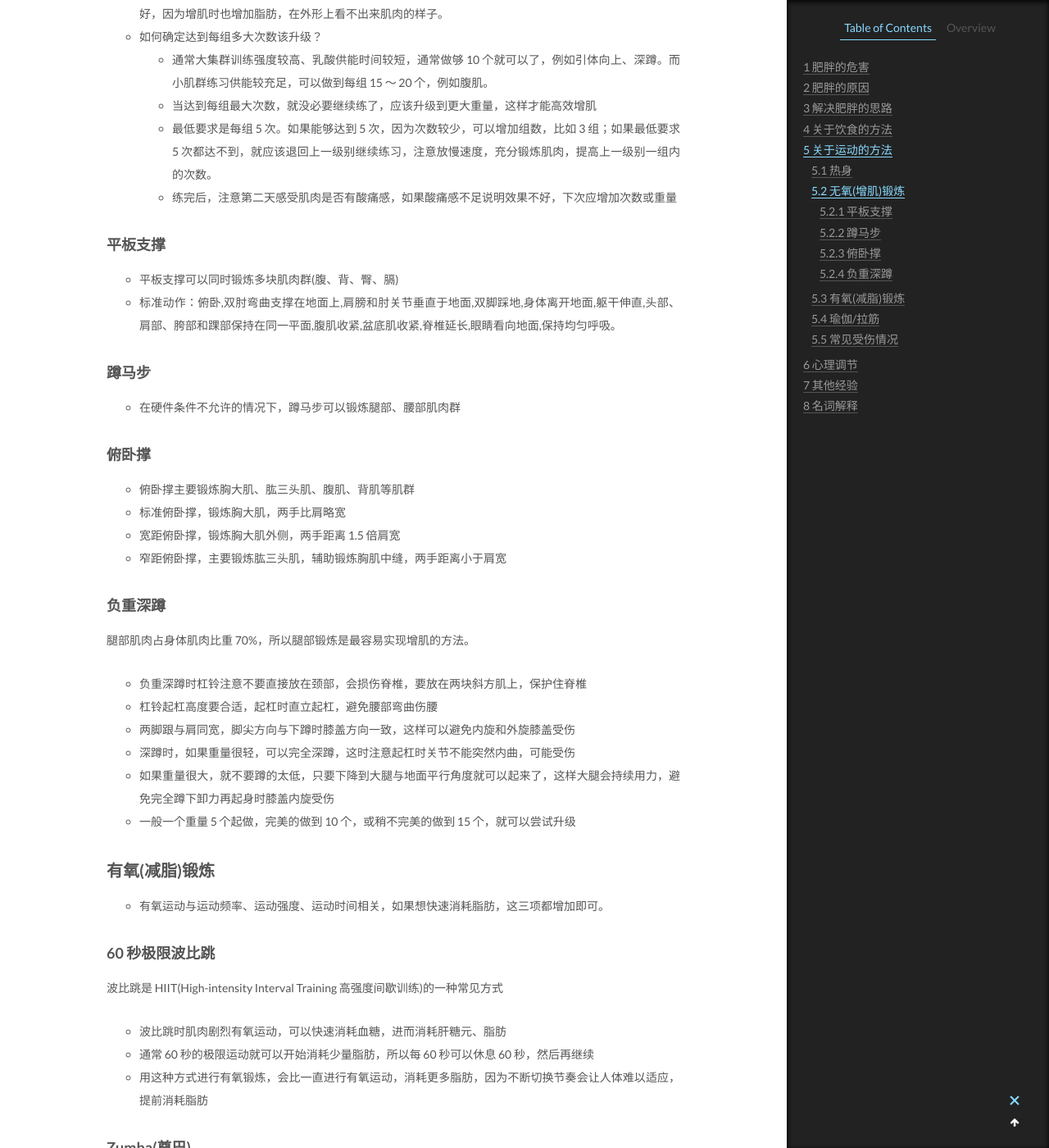
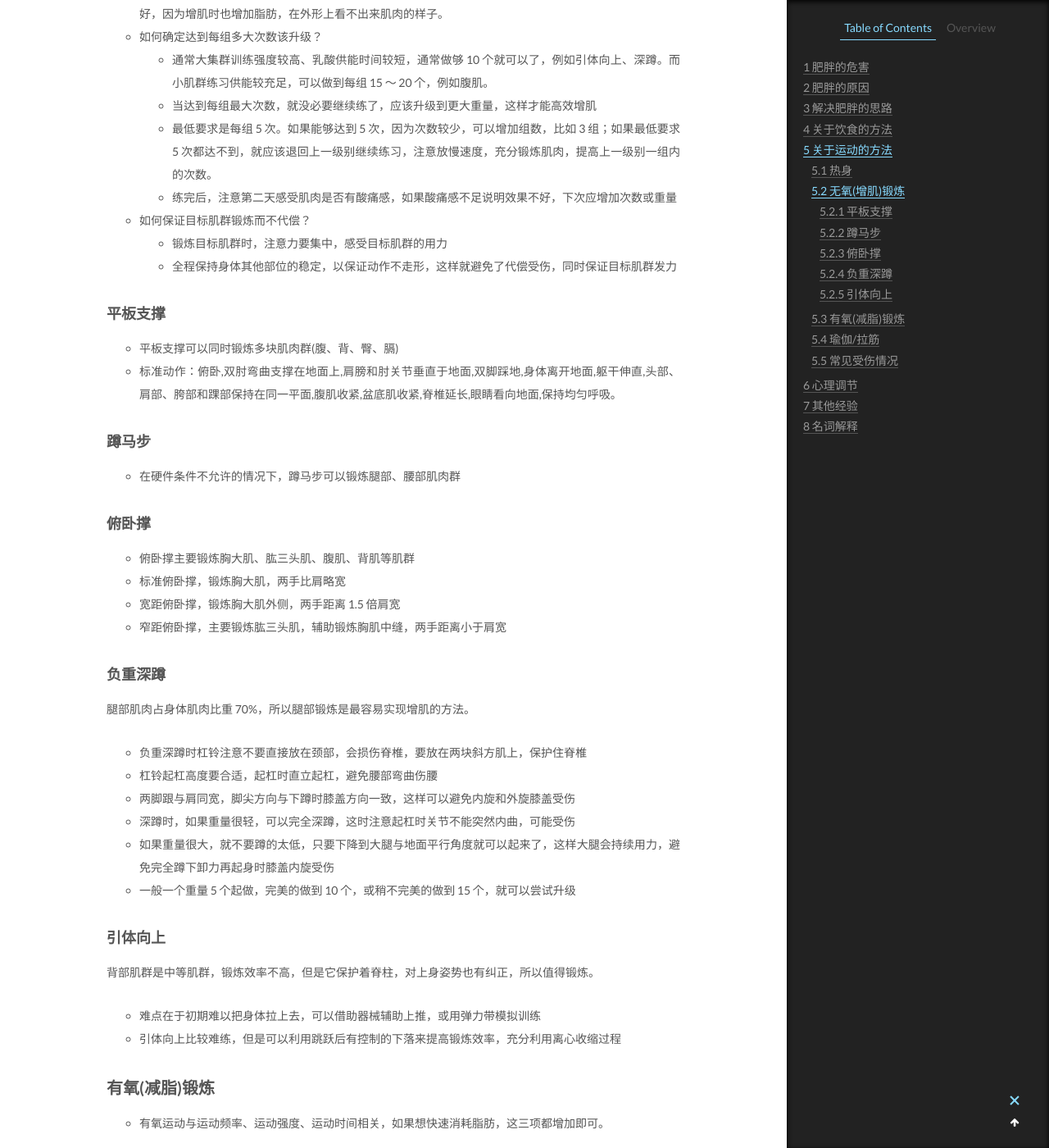
Before and after one commit to CodeHunter2006/CodeHunter2006.github.io, a Jekyll site: the page built from _posts/2020-06-07-Lose_Weight.md, in a window 1280 px wide and 1400 px high, scrolled down 6605 px. Shown: the whole window at 82% size. Built offline with Jekyll 4.4.1, drawn with Linux system fonts in a browser that asks for light colours.

Commit message:
[doc]: add contents.

```diff
--- a/_posts/2020-06-07-Lose_Weight.md
+++ b/_posts/2020-06-07-Lose_Weight.md
@@ -187,6 +187,9 @@ tags: Healthy
   - 当达到每组最大次数，就没必要继续练了，应该升级到更大重量，这样才能高效增肌
   - 最低要求是每组 5 次。如果能够达到 5 次，因为次数较少，可以增加组数，比如 3 组；如果最低要求 5 次都达不到，就应该退回上一级别继续练习，注意放慢速度，充分锻炼肌肉，提高上一级别一组内的次数。
   - 练完后，注意第二天感受肌肉是否有酸痛感，如果酸痛感不足说明效果不好，下次应增加次数或重量
+- 如何保证目标肌群锻炼而不代偿？
+  - 锻炼目标肌群时，注意力要集中，感受目标肌群的用力
+  - 全程保持身体其他部位的稳定，以保证动作不走形，这样就避免了代偿受伤，同时保证目标肌群发力
 
 ### 平板支撑
 
@@ -214,6 +217,13 @@ tags: Healthy
 - 深蹲时，如果重量很轻，可以完全深蹲，这时注意起杠时关节不能突然内曲，可能受伤
 - 如果重量很大，就不要蹲的太低，只要下降到大腿与地面平行角度就可以起来了，这样大腿会持续用力，避免完全蹲下卸力再起身时膝盖内旋受伤
 - 一般一个重量 5 个起做，完美的做到 10 个，或稍不完美的做到 15 个，就可以尝试升级
+
+### 引体向上
+
+背部肌群是中等肌群，锻炼效率不高，但是它保护着脊柱，对上身姿势也有纠正，所以值得锻炼。
+
+- 难点在于初期难以把身体拉上去，可以借助器械辅助上推，或用弹力带模拟训练
+- 引体向上比较难练，但是可以利用跳跃后有控制的下落来提高锻炼效率，充分利用离心收缩过程
 
 ## 有氧(减脂)锻炼
 
```
Also changed, not shown: _posts/2019-10-01-Go_Modules.md (+2 -1 lines), _posts/2020-06-01-Fitness_Record.md (+3 -0 lines), _posts/2020-11-19-Go_Defer_Unlock.md (added, +67 -0 lines), assets/images/2020-11-19-Go_Defer_Unlock_1.jpg (added).
